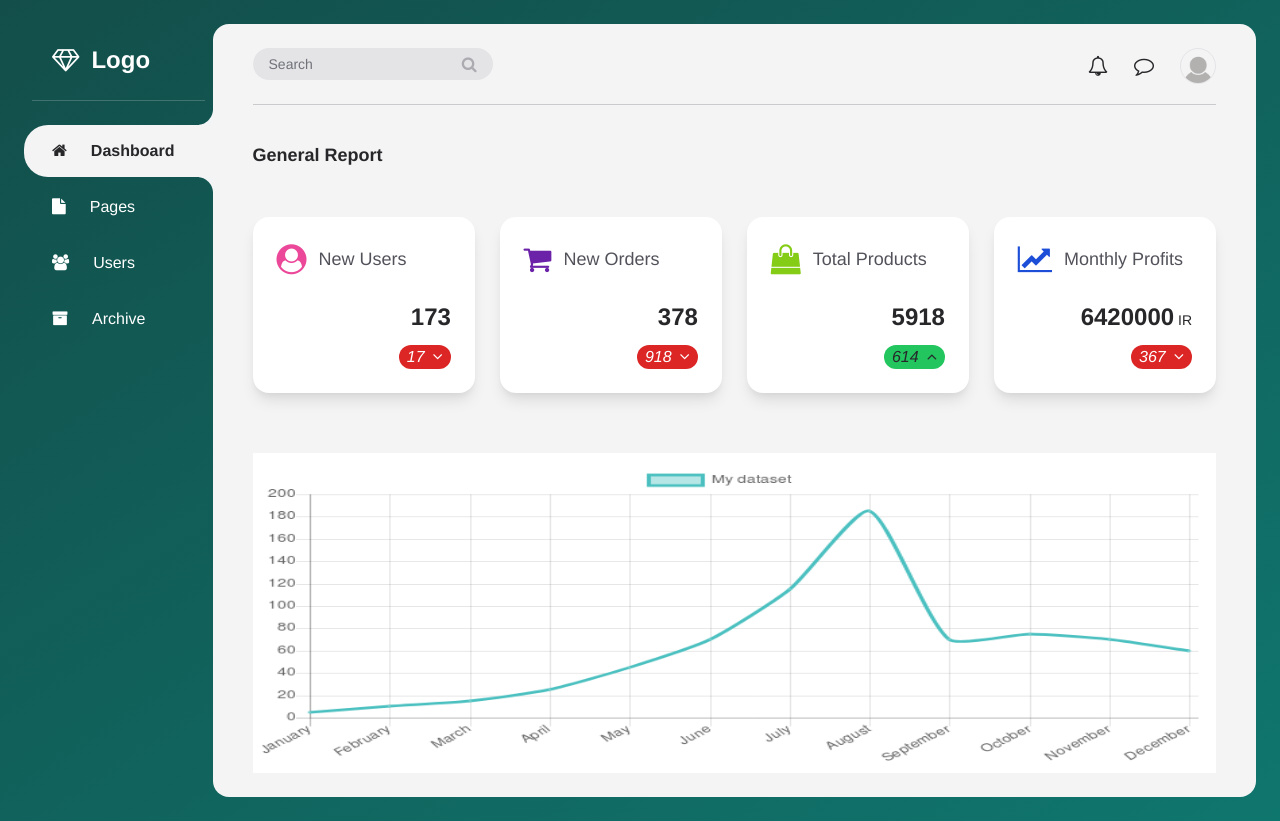
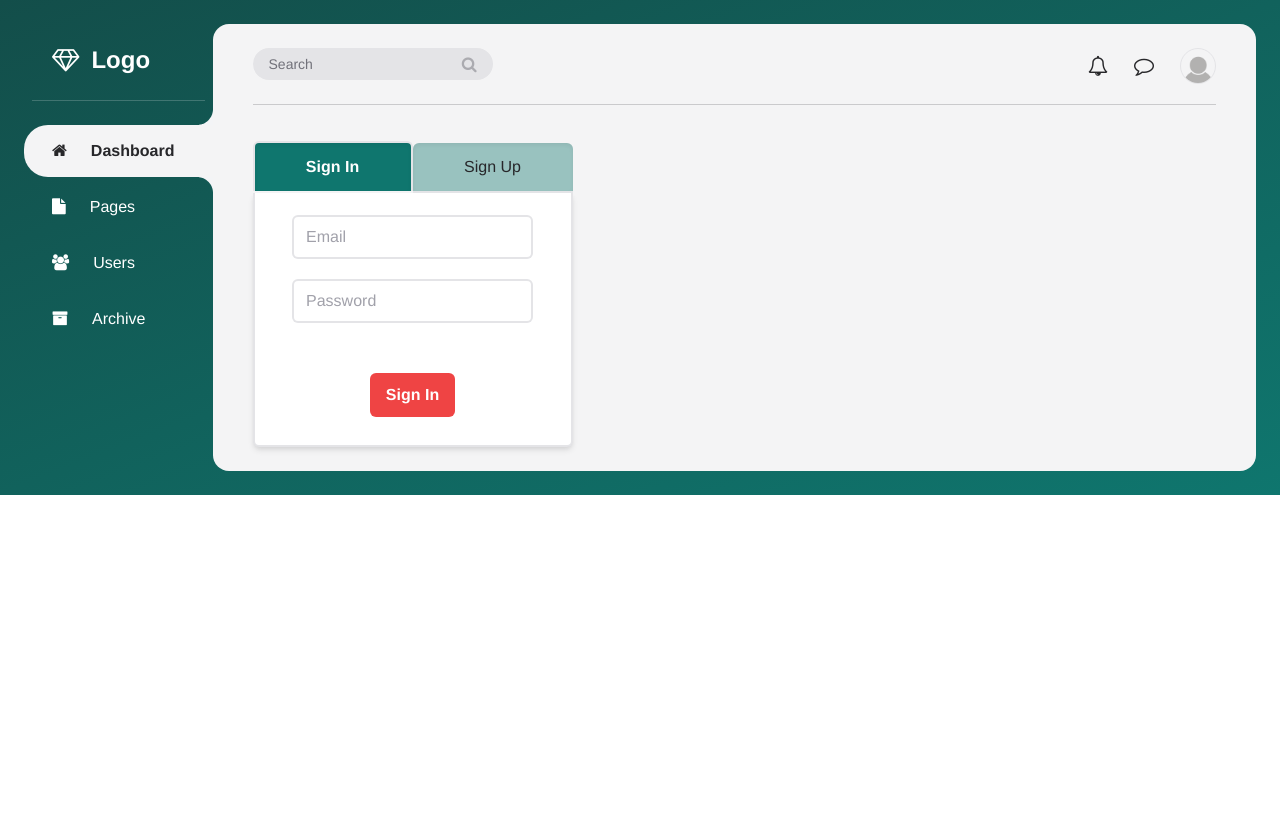
Before and after one commit to fsefidabi/admin-panel, a Vue app: page / in a window 1280 px wide. After the commit the page ends 800 px from the top, so only its background shows below. Built offline with nearby package versions, Linux system fonts and the light colour scheme.

Commit message:
added login form

```diff
--- a/src/assets/index.css
+++ b/src/assets/index.css
@@ -14,6 +14,10 @@
 
   .gray-font {
     @apply text-gray-600
+  }
+
+  .formInput {
+    @apply w-3/4 h-10 rounded mb-6 px-3 outline-none ring-2 ring-gray-200 focus:ring-teal-600
   }
 
   .hamburgerIcon {
--- a/src/router/index.js
+++ b/src/router/index.js
@@ -3,12 +3,13 @@ import Dashboard from '../views/Dashboard.vue'
 import Users from '@/views/Users'
 import Pages from '@/views/Pages'
 import Archive from '@/views/Archive'
+import Login from '@/views/Login'
 
 const routes = [
   {
     path: '/',
     name: 'Home',
-    component: Dashboard
+    component: Login
   },
   {
     path: '/dashboard',
--- /dev/null
+++ b/src/views/Login.vue
@@ -0,0 +1,52 @@
+<template>
+  <div class="w-80">
+    <button v-for="tab in tabs" :key="tab"
+            class="w-1/2 py-3 rounded-t-md outline-none focus:outline-none duration-500 shadow-sm bg-teal-700 shadow-inner shadow-2xl"
+            :class="{'bg-teal-700 font-bold light-font border-b-0 border-2 border-gray-200' : state.currentTab === tab,
+            ' bg-opacity-40 border-b-2 border-gray-200 shadow-inner':
+            state.currentTab
+            !== tab}"
+            @click="toggleTabs(tab)">{{tab
+      }}</button>
+    <div class="rounded-b-md bg-white shadow-md border-2 border-gray-200 border-t-0">
+      <form action="" @submit.prevent="" class="flex flex-col justify-center items-center pt-6">
+        <input type="email" placeholder="Email" class="formInput">
+        <input type="password" placeholder="Password" class="formInput">
+        <input type="password" placeholder="Confirm Password" v-if="state.currentTab === 'Sign Up'" class="formInput">
+        <button
+            class="my-7 py-2.5 px-4 rounded-md bg-red-500 light-font font-bold outline-none focus:outline-none hover:bg-red-600">{{state.currentTab
+          }}</button>
+      </form>
+    </div>
+  </div>
+</template>
+
+<script>
+  import {reactive} from 'vue'
+
+  export default {
+    name: 'Login',
+    setup () {
+      let openTab = 1
+      const tabs = ['Sign In', 'Sign Up']
+      const state = reactive({
+        currentTab: tabs[0]
+      })
+
+      function toggleTabs (tab) {
+        state.currentTab = tab
+      }
+
+      return {
+        openTab,
+        tabs,
+        state,
+        toggleTabs
+      }
+    }
+  }
+</script>
+
+<style scoped>
+
+</style>
```
Also changed, not shown: src/store/index.js (added).
